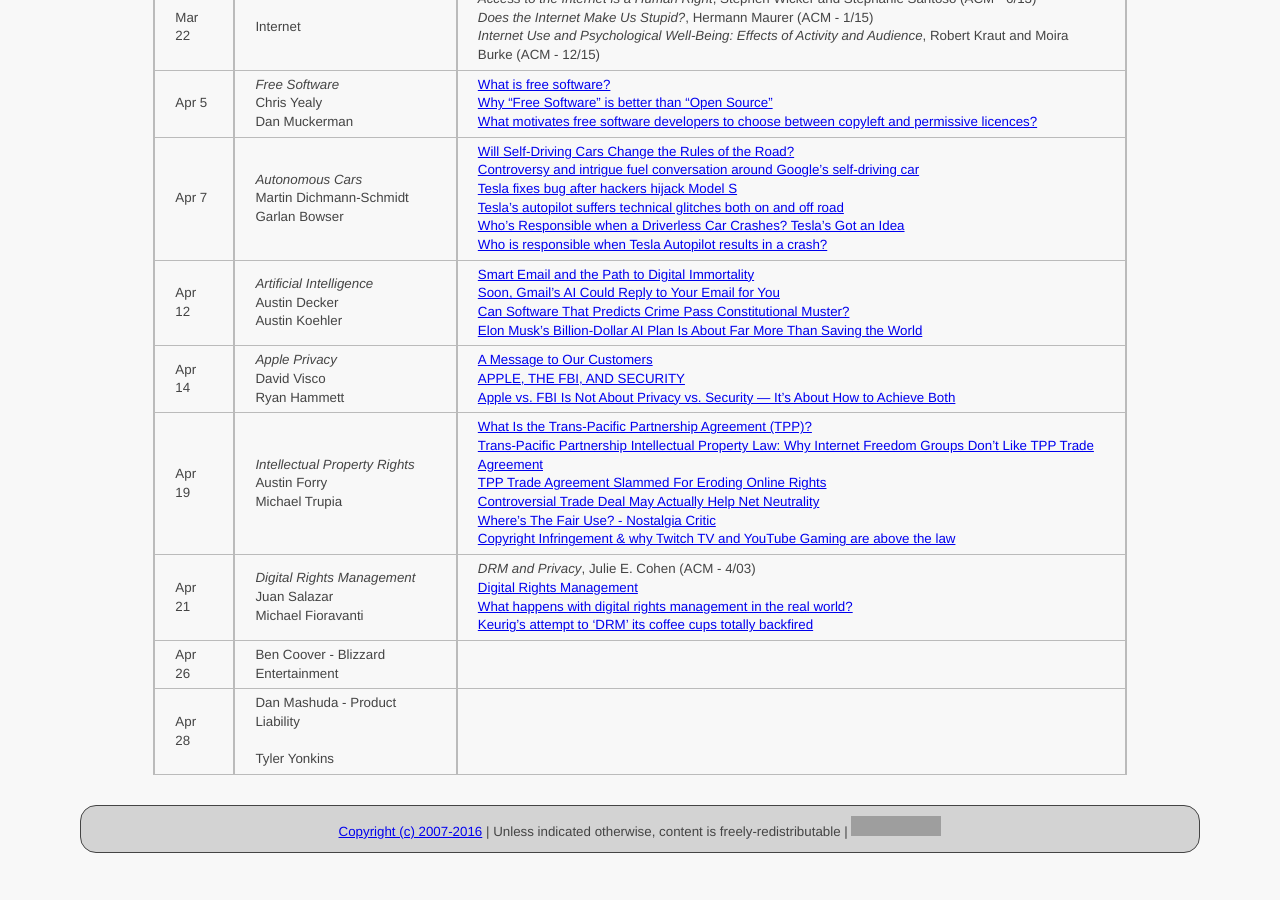
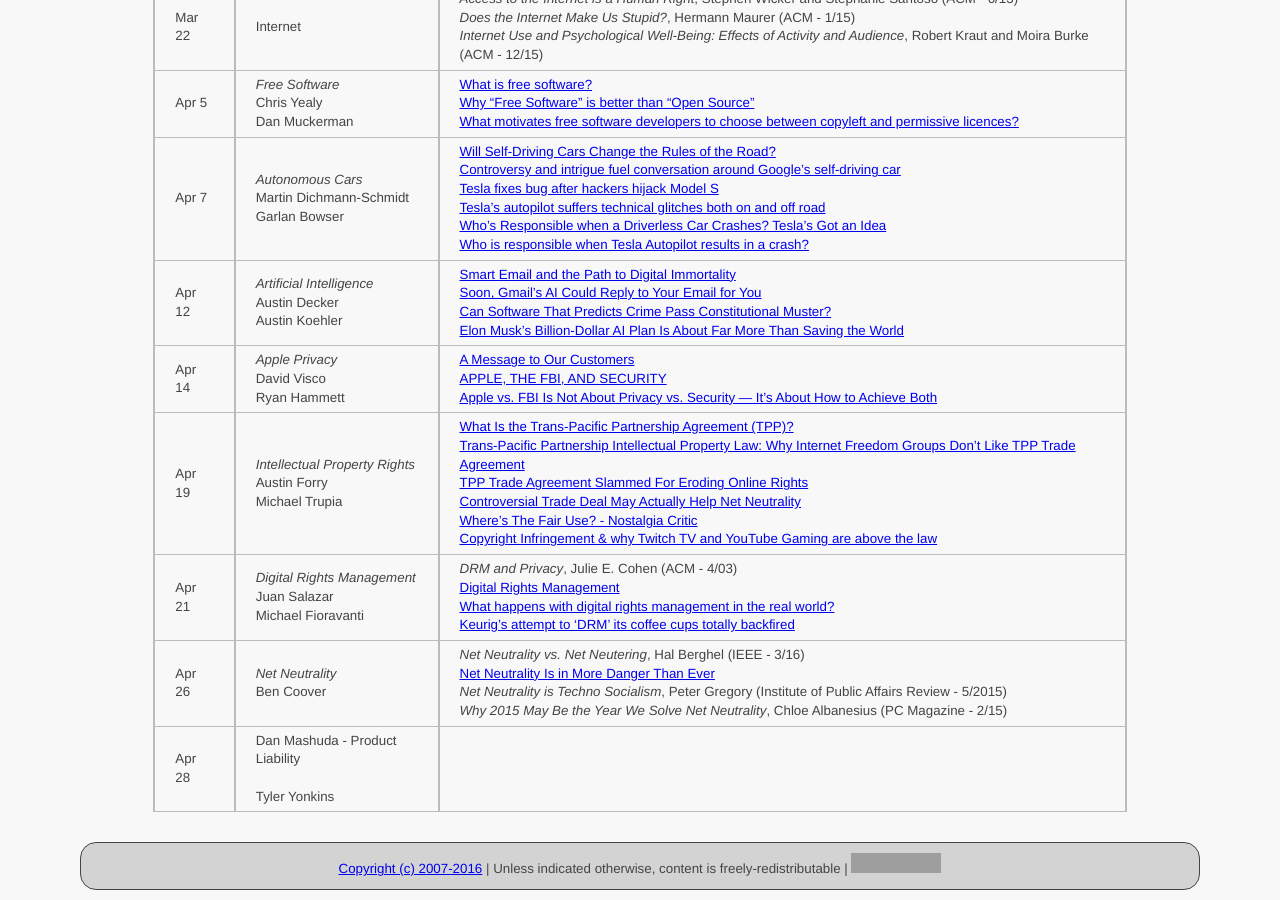
Before and after one commit to ycpcs/cs456-spring2016, a Jekyll site: the page built from schedule/index.md, in a window 1280 px wide and 900 px high, scrolled down 1188 px. Built offline with Jekyll 4.4.1, drawn with Linux system fonts in a browser that asks for light colours; before the commit the page ends 2051 px from its top, so only the background shows below that; grey boxes are pictures that could not be loaded.

Commit message:
add net neutrality articles
add net neutrality articles

```diff
--- a/schedule/index.md
+++ b/schedule/index.md
@@ -36,7 +36,7 @@ All reading materials can be accessed via [Schmidt Library](http://library.ycp.e
 > Apr 14  | *Apple Privacy* <br /> David Visco <br /> Ryan Hammett | [A Message to Our Customers](http://www.apple.com/customer-letter/) <br /> [APPLE, THE FBI, AND SECURITY](https://stratechery.com/2016/apple-the-fbi-and-security/) <br /> [Apple vs. FBI Is Not About Privacy vs. Security — It’s About How to Achieve Both](http://www.huffingtonpost.com/admiral-jim-stavridis-ret/apple-fbi-privacy-security_b_9404314.html)|
 > Apr 19  | *Intellectual Property Rights* <br /> Austin Forry <br /> Michael Trupia | [What Is the Trans-Pacific Partnership Agreement (TPP)?](https://www.eff.org/issues/tpp) <br /> [Trans-Pacific Partnership Intellectual Property Law: Why Internet Freedom Groups Don't Like TPP Trade Agreement](http://www.ibtimes.com/trans-pacific-partnership-intellectual-property-law-why-internet-freedom-groups-dont-2171936) <br /> [TPP Trade Agreement Slammed For Eroding Online Rights](http://techcrunch.com/2015/11/05/tpp-vs-privacy/) <br /> [Controversial Trade Deal May Actually Help Net Neutrality](http://www.wired.com/2015/11/tpp-net-neutrality/) <br /> [Where's The Fair Use? - Nostalgia Critic](https://youtu.be/zVqFAMOtwaI) <br /> [Copyright Infringement & why Twitch TV and YouTube Gaming are above the law](http://www.gameskinny.com/twtf5/copyright-infringement-why-twitch-tv-and-youtube-gaming-are-above-the-law)|
 > Apr 21  | *Digital Rights Management* <br /> Juan Salazar <br /> Michael Fioravanti | *DRM and Privacy*, Julie E. Cohen (ACM - 4/03) <br /> [Digital Rights Management](http://drm.web.unc.edu/games/) <br /> [What happens with digital rights management in the real world?](https://www.theguardian.com/technology/blog/2014/feb/05/digital-rights-management) <br /> [Keurig's attempt to 'DRM' its coffee cups totally backfired](http://www.theverge.com/2015/2/5/7986327/keurigs-attempt-to-drm-its-coffee-cups-totally-backfired)|
-> Apr 26  | Ben Coover - Blizzard Entertainment | |
+> Apr 26  | *Net Neutrality* <br /> Ben Coover | *Net Neutrality vs. Net Neutering*, Hal Berghel (IEEE - 3/16) <br /> [Net Neutrality Is in More Danger Than Ever](https://www.wired.com/2016/03/despite-fcc-net-neutrality-danger-ever/) <br /> *Net Neutrality is Techno Socialism*, Peter Gregory (Institute of Public Affairs Review - 5/2015) <br /> *Why 2015 May Be the Year We Solve Net Neutrality*, Chloe Albanesius (PC Magazine - 2/15) |
 > Apr 28  | Dan Mashuda - Product Liability <br /> <br /> Tyler Yonkins | |
 
 
```
